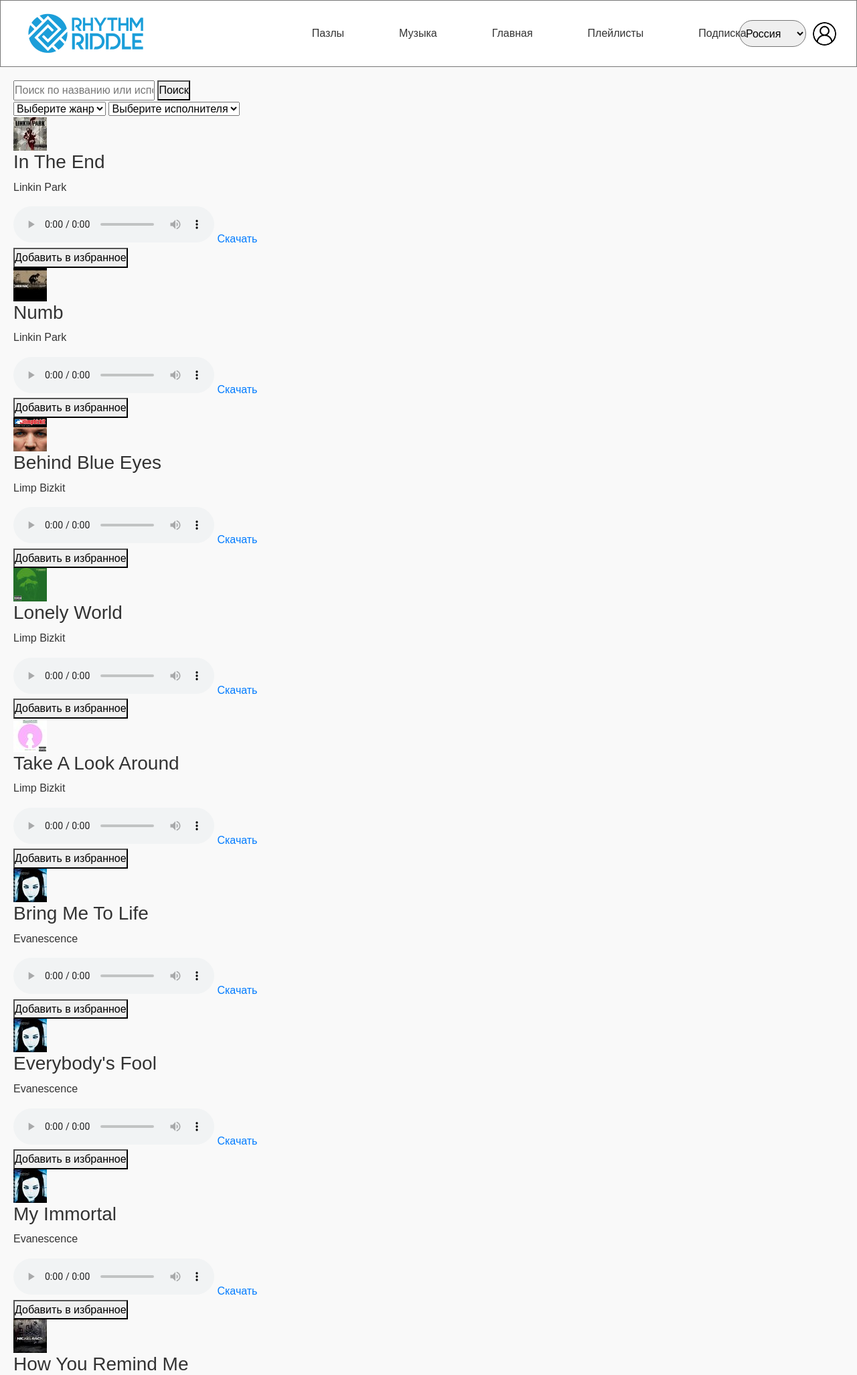
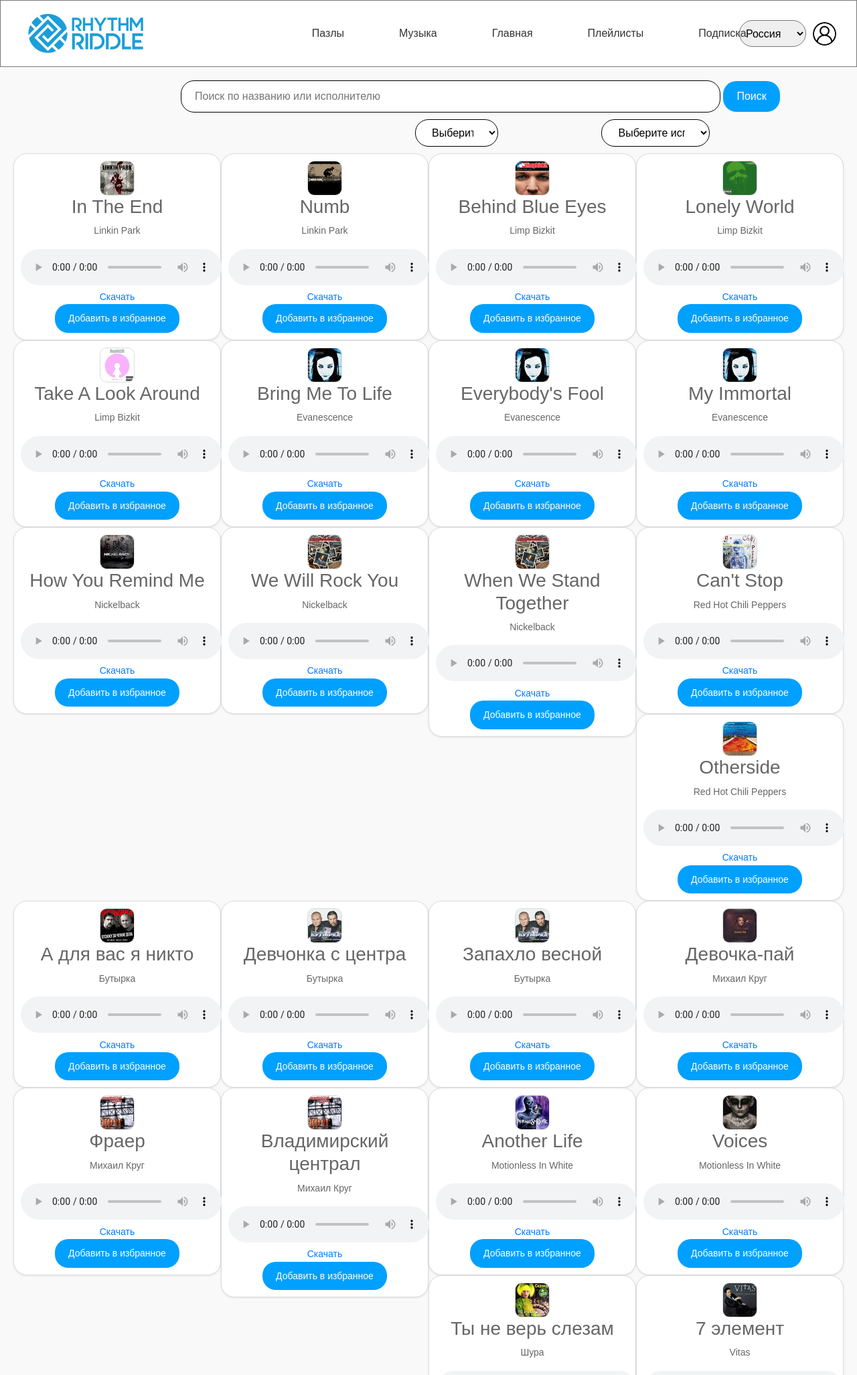
Before and after one commit to AlaskaFX/RhythmRiddle, a Django app: page /main/search in a window 1280 px wide. Shown: the top 2053 px of the page at 67% size. Run offline with Django 5.2, Linux system fonts and the light colour scheme; data comes from the database, SQL or seed files in the repository; both versions use the stored data as it was after the commit; some libraries are stand-ins or nearby versions.

Commit message:
change styles

```diff
--- a/RhythmRiddle/main/static/main/css/search.css
+++ b/RhythmRiddle/main/static/main/css/search.css
@@ -9,6 +9,46 @@ h1 {
     font-size: 2em;
     color: #333;
 }
+.search-container {
+    position:relative;
+}
+
+.song-list {
+    position:relative;
+    top:20px;
+
+}
+
+.song-item {
+    float: left;
+    background-color: #fff;
+    border: 1px solid #ddd;
+    border-radius: 20px;
+    padding: 10px;
+    text-align: center;
+    box-shadow: 0 1px 3px rgba(0, 0, 0, 0.1);
+    font-size: 14px;
+    color: #666;
+    height: 25%;
+    width: 25%;
+    padding:10px;
+}
+
+.cover-image {
+    border: 1px solid #ddd;
+    border-radius: 10px;
+}
+
+input {
+    margin-left:250px;
+    width:65%;
+    padding: 10px 20px;
+    background-color: #ffffff;
+    color: black;
+    border: 0.1rem solid;;
+    border-radius: 20px;
+    cursor: pointer;
+}
 
 #search {
     padding: 10px;
@@ -16,6 +56,58 @@ h1 {
     border: 1px solid #ccc;
     border-radius: 5px;
     width: 250px;
+}
+
+.search-btn {
+    padding: 10px 20px;
+    background-color: #00A0FF;
+    color: #fff;
+    border: none;
+    border-radius: 20px;
+    cursor: pointer;
+}
+
+.search-btn:hover {
+    background-color: #0088FF;
+}
+
+.artist {
+    position:relative;
+    margin-left:150px;
+    top:10px;
+    width:13%;
+    padding: 10px 20px;
+    background-color: #ffffff;
+    color: black;
+    border: 0.1rem solid;;
+    border-radius: 20px;
+    cursor: pointer;
+}
+
+.genre {
+    position:relative;
+    margin-left:600px;
+    top:10px;
+    width:10%;
+    padding: 10px 20px;
+    background-color: #ffffff;
+    color: black;
+    border: 0.1rem solid;;
+    border-radius: 20px;
+    cursor: pointer;
+}
+
+.add-favorite-btn {
+    padding: 10px 20px;
+    background-color: #00A0FF;
+    color: #fff;
+    border: none;
+    border-radius: 20px;
+    cursor: pointer;
+}
+
+.add-favorite-btn:hover {
+    background-color: #0088FF;
 }
 
 .music-list {
--- a/RhythmRiddle/main/templates/main/feed.html
+++ b/RhythmRiddle/main/templates/main/feed.html
@@ -19,7 +19,7 @@
             <span class="play-count">10 000 000 прослушиваний</span>
             <form action="{#}" method="post">
                 {% csrf_token %}
-                <button type="submit" class="add-favorite-btn">Добавить в избранное</button>
+                <button type="submit" class="add-favorite-btn-1">Добавить в избранное</button>
             </form>
         </div>
     </section>
@@ -38,13 +38,13 @@
                                 <div class="song-info">
                                     <h4>{{ song.title }}</h4>
                                     <span>{{ song.artist }}</span><br>
-                                    <a href="{{ song.file.url }}" download class="download-button">Скачать</a>
+
                                     <audio controls>
                                         <source src="{{ song.file.url }}" type="audio/mpeg">
                                     </audio>
                                     <form action="{% url 'add_favorite' song.id %}" method="post">
                                         {% csrf_token %}
-                                        <button type="submit" class="add-favorite-btn">Добавить в избранное</button>
+                                        <button type="submit" class="add-favorite-btn-2">Добавить в избранное</button>
                                     </form>
                                 </div>
                             </div>
--- a/RhythmRiddle/main/templates/main/search.html
+++ b/RhythmRiddle/main/templates/main/search.html
@@ -7,17 +7,17 @@
 <div class="search-container">
     <form method="GET" action="{% url 'search' %}">
         <input type="text" name="q" placeholder="Поиск по названию или исполнителю" value="{{ query }}" oninput="this.form.submit()">
-        <button type="submit">Поиск</button>
+        <button type="submit" class="search-btn">Поиск</button>
 
         <div class="filter-container">
-            <select name="genre" onchange="this.form.submit()">
+            <select name="genre" onchange="this.form.submit()" class="genre">
                 <option value="">Выберите жанр</option>
                 {% for genre, label in unique_genres.items %}
                     <option value="{{ genre }}" {% if genre == request.GET.genre %} selected {% endif %} > {{ label }}</option>
                 {% endfor %}
             </select>
 
-            <select name="artist" onchange="this.form.submit()">
+            <select name="artist" onchange="this.form.submit()" class="artist">
                 <option value="">Выберите исполнителя</option>
                 {% for artist in unique_artists %}
                     <option value="{{ artist }}" {% if artist == request.GET.artist %} selected {% endif %} > {{ artist }}</option>
--- a/RhythmRiddle/start/static/start/css/header.css
+++ b/RhythmRiddle/start/static/start/css/header.css
@@ -110,3 +110,8 @@ select#country {
         display: none;
     }
 }
+
+.lang {
+    background:green;
+    color:green;
+}
```
Also changed, not shown: RhythmRiddle/main/static/main/css/song_label.css (+48 -22 lines), RhythmRiddle/db.sqlite3.
